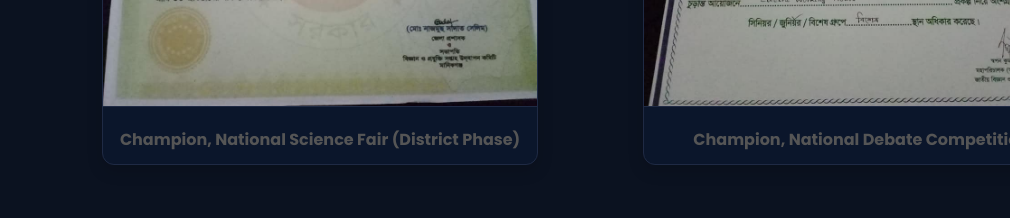
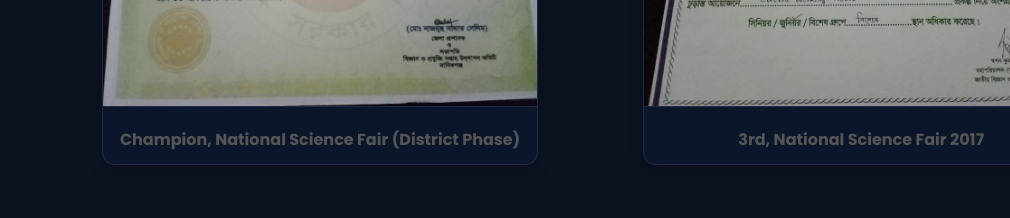
Before and after one commit to Soccho2003/Portfolio, a plain HTML site: page index.html in a window 1280 px wide. Shown: the part 4940-5158 px from the top of the page, without its empty margins (270-1280 px from the left). Drawn offline with Linux system fonts and the light colour scheme.

Commit message:
Update index.html

```diff
--- a/index.html
+++ b/index.html
@@ -410,7 +410,7 @@
              loading="lazy">
       </a>
       <figcaption class="caption">
-        <strong>Champion, National Debate Competition</strong>
+        <strong>3rd, National Science Fair 2017</strong>
       </figcaption>
     </figure>
 
```
